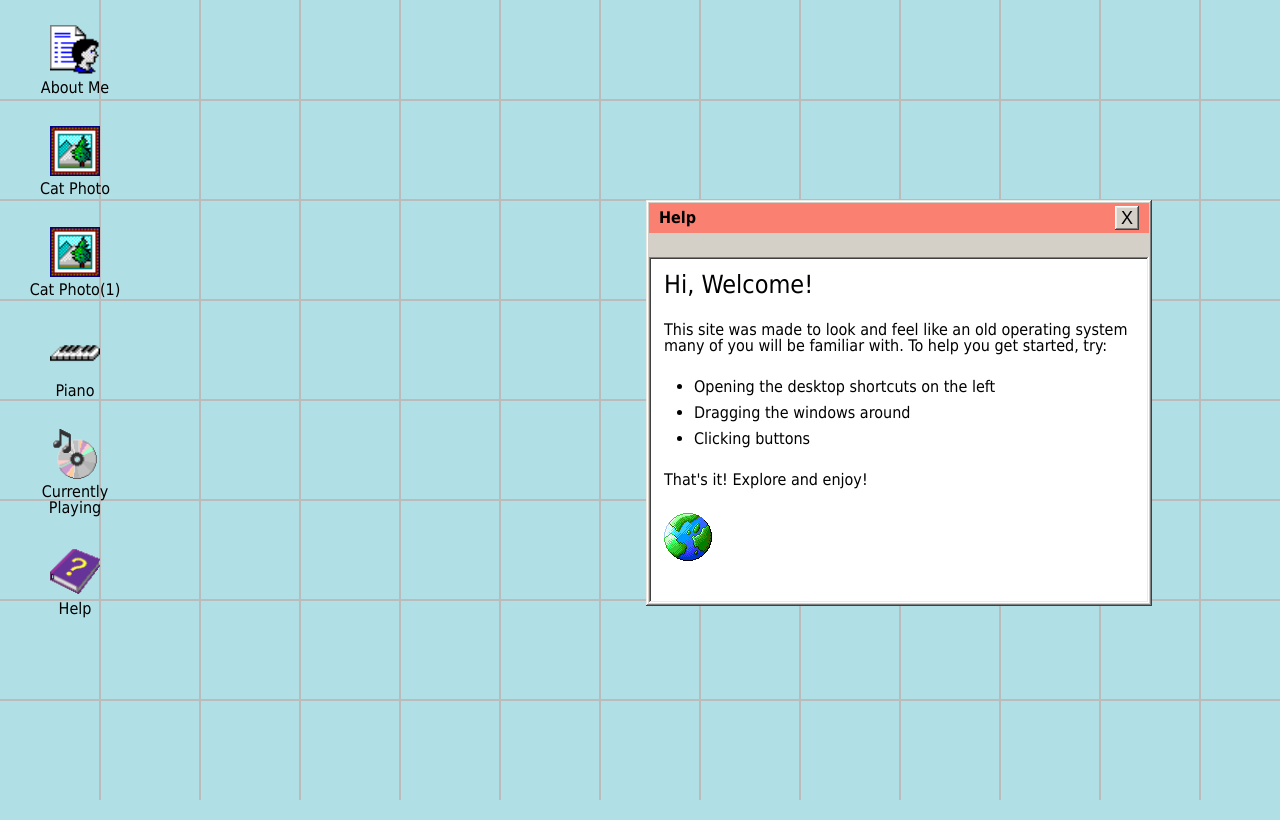
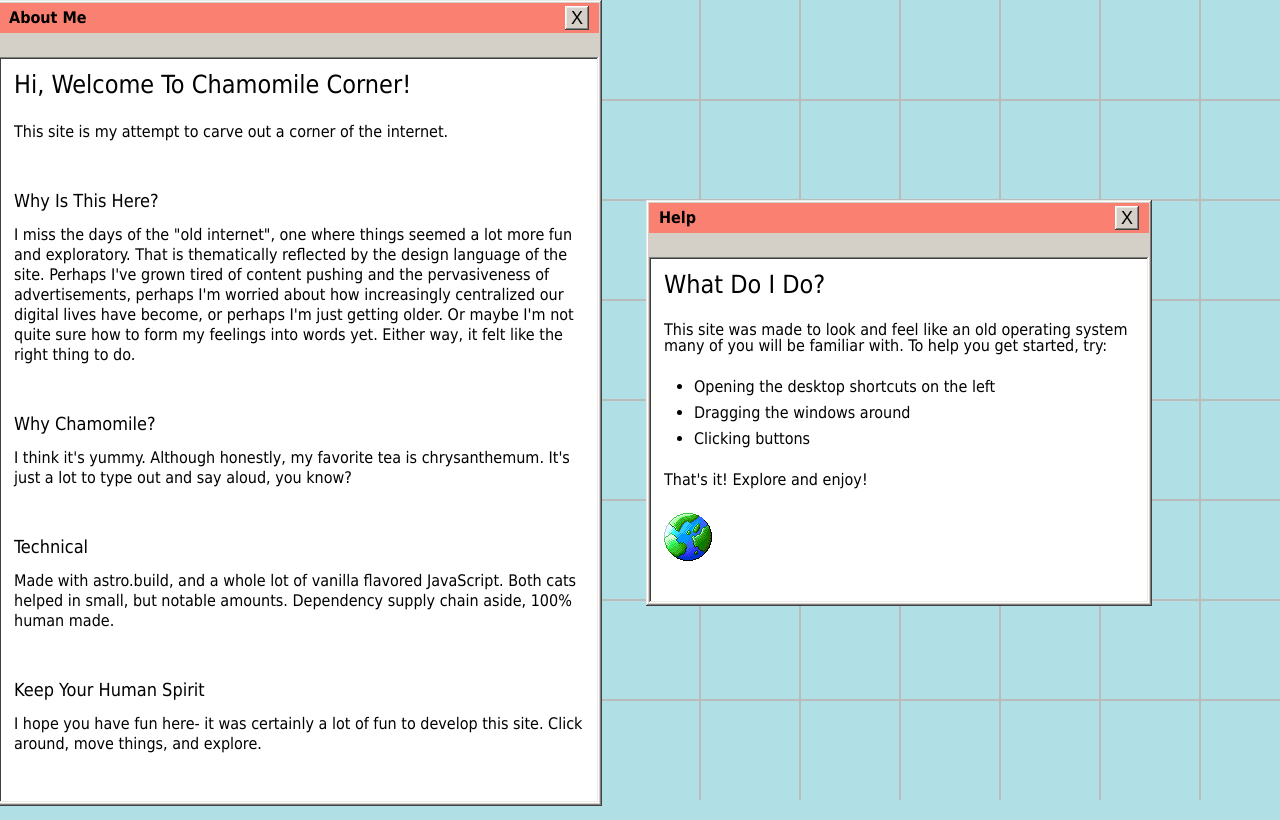
Before and after one commit to fan-matt/chamomile-corner, an Astro site: page / in a window 1280 px wide. Built offline with nearby package versions, Linux system fonts and the light colour scheme; Astro itself is replaced by a stand-in of ours.

Commit message:
about window

```diff
--- /dev/null
+++ b/src/components/AboutWindow.astro
@@ -0,0 +1,72 @@
+---
+import Window from "./Window.astro";
+
+const { id, width, height } = Astro.props;
+---
+
+
+<Window
+  id={id} width={width} height={height} title='About Me'
+>
+  <div>
+    <h1> Hi, Welcome To Chamomile Corner! </h1>
+
+    <p> This site is my attempt to carve out a corner of the internet. </p>
+
+    <h2> Why Is This Here? </h2>
+
+    <p>
+      I miss the days of the "old internet", one where things seemed a lot more fun and exploratory.
+      That is thematically reflected by the design language of the site.
+      Perhaps I've grown tired of content pushing and the pervasiveness of advertisements, perhaps I'm worried about how increasingly centralized our digital lives have become, or perhaps I'm just getting older.
+      Or maybe I'm not quite sure how to form my feelings into words yet. Either way, it felt like the right thing to do.
+    </p>
+
+    <h2> Why Chamomile? </h2>
+
+    <p>
+      I think it's yummy. Although honestly, my favorite tea is chrysanthemum. It's just a lot to type out and say aloud, you know?
+    </p>
+
+    <h2> Technical </h2>
+
+    <p>
+      Made with astro.build, and a whole lot of vanilla flavored JavaScript. Both cats helped in small, but notable amounts. Dependency supply chain aside, 100% human made.
+    </p>
+
+    <h2> Keep Your Human Spirit </h2>
+
+    <p>
+      I hope you have fun here- it was certainly a lot of fun to develop this site. Click around, move things, and explore.
+    </p>
+  </div>
+</Window>
+
+
+<style>
+  div {
+    padding: 15px;
+    position: relative;
+  }
+
+  h1 {
+    font-size: 25px;
+    margin-bottom: 25px;
+  }
+
+  h2 {
+    font-size: 18px;
+    margin-bottom: 15px;
+  }
+
+
+  p {
+    margin-bottom: 50px;
+    line-height: 20px;
+  }
+
+  em {
+    font-style: italic;
+    font-weight: bold;
+  }
+</style>
--- a/src/components/DesktopShortcut.astro
+++ b/src/components/DesktopShortcut.astro
@@ -19,6 +19,10 @@ const { id, src, alt, name } = Astro.props;
     let windowToOpen: HTMLElement;
     const id = shortcut.id;
     switch(id) {
+      case 'about-short':
+        windowToOpen = document.getElementById('about-window')!;
+        break;
+
       case 'cat-short':
         windowToOpen = document.getElementById('cat-window')!;
         break;
--- a/src/components/HelpWindow.astro
+++ b/src/components/HelpWindow.astro
@@ -11,7 +11,7 @@ const { id, width, height } = Astro.props;
   id={id} width={width} height={height} title='Help'
 >
   <div>
-    <h1> Hi, Welcome! </h1>
+    <h1> What Do I Do? </h1>
 
     <p>
       This site was made to look and feel like an old operating system many of you will be familiar with.
--- a/src/pages/index.astro
+++ b/src/pages/index.astro
@@ -4,6 +4,7 @@ import DesktopLayout from '../layouts/DesktopLayout.astro';
 
 import Window from '../components/Window.astro';
 import PhotoWindow from '../components/PhotoWindow.astro';
+import AboutWindow from '../components/AboutWindow.astro';
 import CatPhotoWindow from '../components/CatPhotoWindow.astro';
 import WebMusicWindow from '../components/WebMusicWindow.astro';
 import HelpWindow from '../components/HelpWindow.astro';
@@ -21,6 +22,12 @@ import wally0 from '../assets/cats/wally0.jpg';
 	>
 	Hello!
 	</Window> -->
+
+	<AboutWindow
+		id="about-window"
+		width="600px"
+		height="800px"
+	/>
 
 	<CatPhotoWindow
 		id="cat-window"
@@ -56,4 +63,9 @@ import wally0 from '../assets/cats/wally0.jpg';
 	helpWindow!.style.display = 'block';
 	helpWindow!.style.top = `calc(50vh - 200px)`;
 	helpWindow!.style.right = '10%';
+
+	const aboutWindow = document.getElementById('about-window') as HTMLElement;
+	aboutWindow!.style.display = 'block';
+	aboutWindow!.style.top = `calc(50vh - 400px)`;
+	aboutWindow!.style.right = 'calc(10% + 550px)';
 </script>
```
